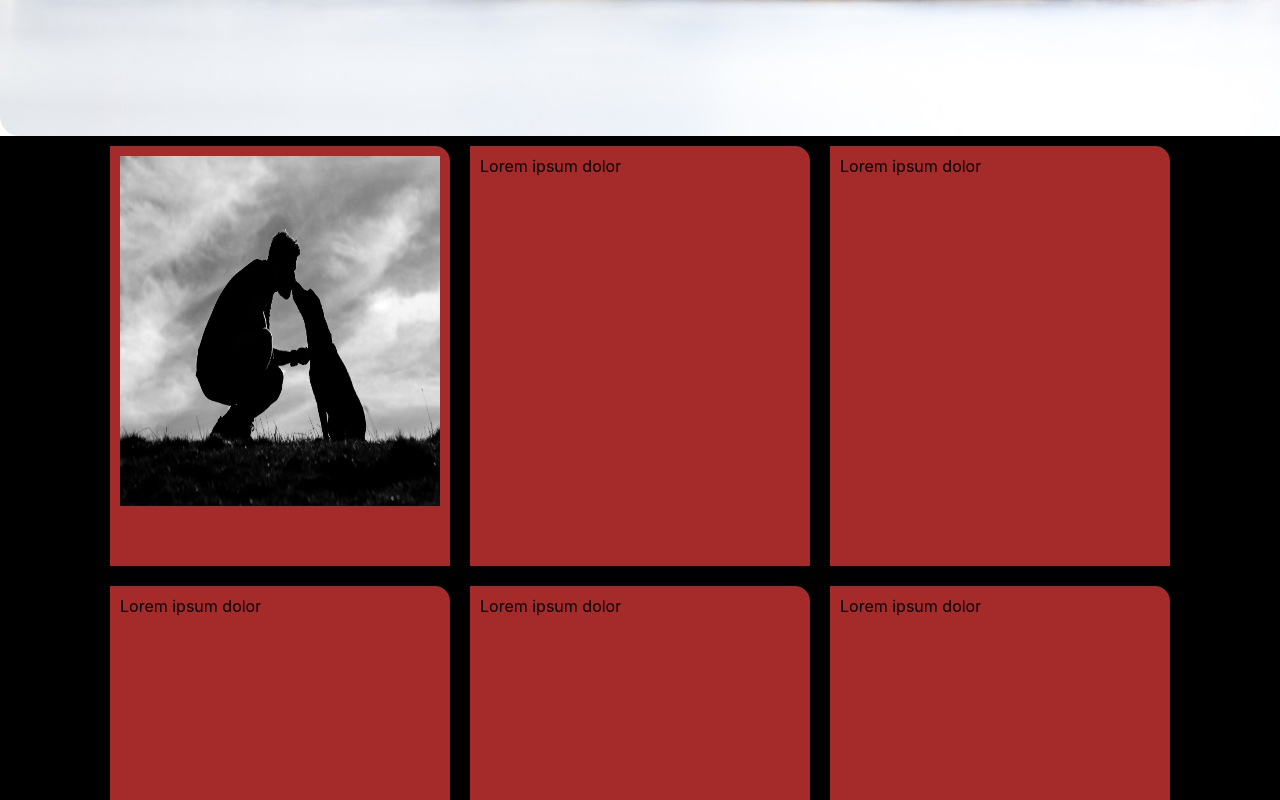
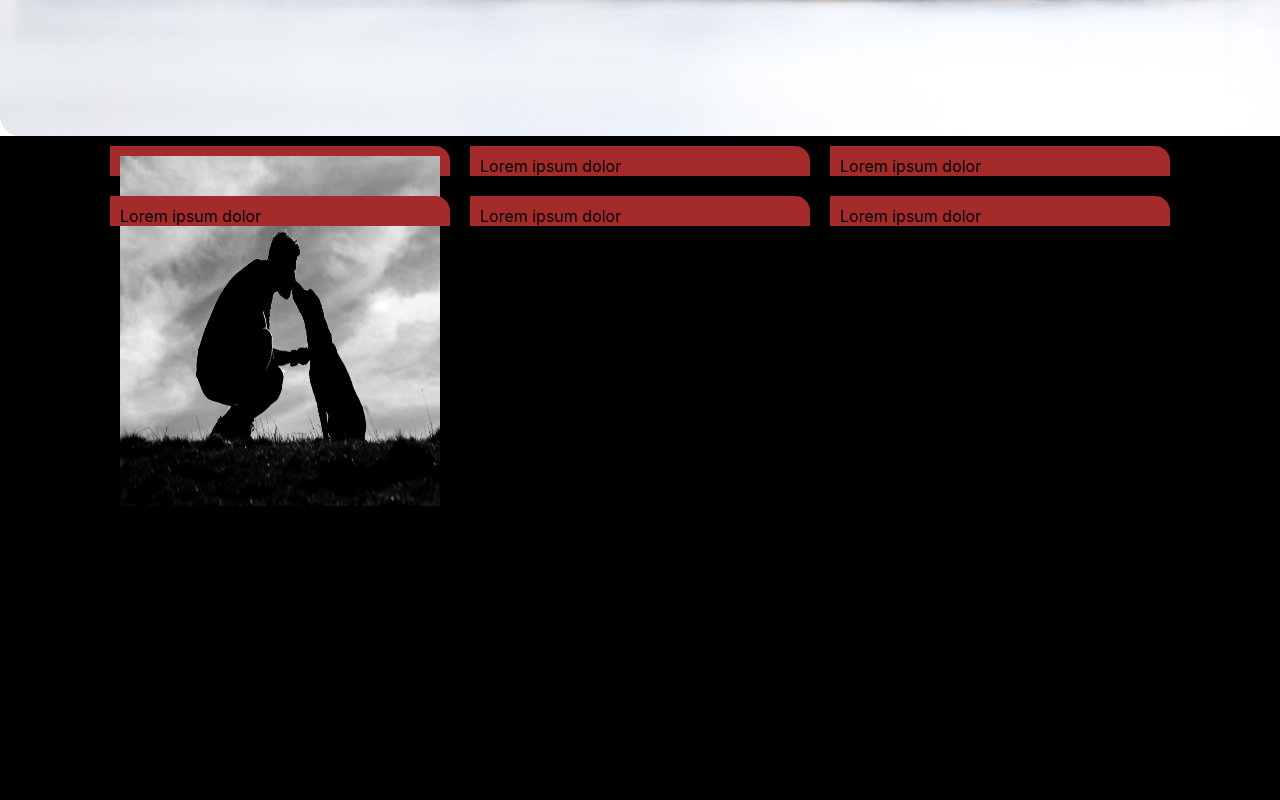
Before and after one commit to baielw/pet-shop-kg-diploma, a React (Create React App) app: page / in a window 1280 px wide. Shown: the part 580-1380 px from the top of the page. Built offline with nearby package versions, Linux system fonts and the light colour scheme.

Commit message:
next45 commit

```diff
--- a/src/componets/Header/Header.css
+++ b/src/componets/Header/Header.css
@@ -1,6 +1,7 @@
 header {
     width: 100%;
     height: 800px;
+    background-color: black;
 }
 
 .table {
@@ -23,7 +24,7 @@ background-color: brown;
 
 .tabled {
   width: 320px;
-    height: 400px;
+    height: 10px;
     margin-top: 15px;
 }
 
--- a/src/componets/Header/Header.js
+++ b/src/componets/Header/Header.js
@@ -5,9 +5,6 @@ function Header() {
     return (
         <header>
             {/**/}
-
-
-
 
 
                 <div className="table">
```
